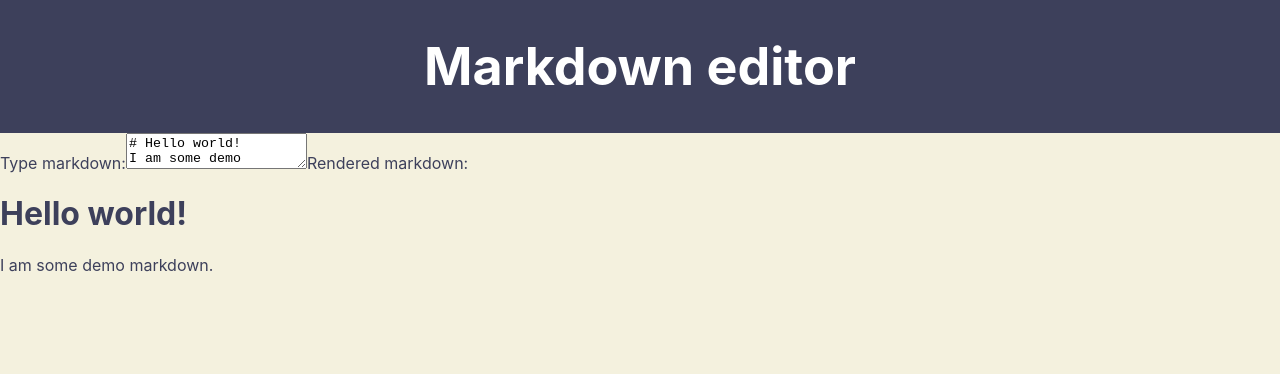
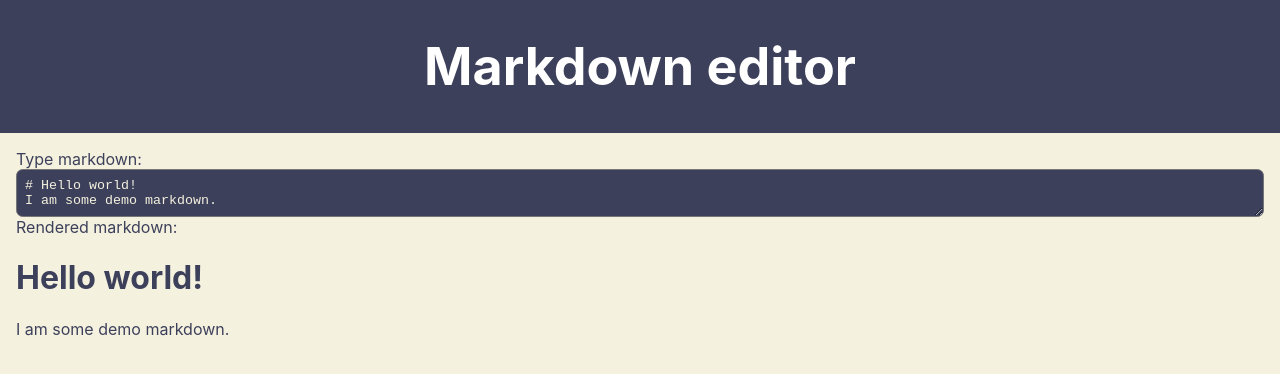
Before and after one commit to ettmetal/fcc-assignments, a React (Create React App) app in the folder md-viewer/: page / in a window 1280 px wide. Shown: the top 374 px of the page. Built offline with nearby package versions, Linux system fonts and the light colour scheme.

Commit message:
Style input

```diff
--- a/md-viewer/src/MarkdownInput.css
+++ b/md-viewer/src/MarkdownInput.css
@@ -0,0 +1,6 @@
+textarea {
+    background-color: var(--color-dark);
+    border-radius: 0.5em;
+    color: var(--color-base);
+    padding: .6em;
+}
--- a/md-viewer/src/index.css
+++ b/md-viewer/src/index.css
@@ -21,3 +21,8 @@ code {
   font-family: source-code-pro, Menlo, Monaco, Consolas, 'Courier New',
     monospace;
 }
+
+main {
+  display: grid;
+  padding: 1em;
+}
```
